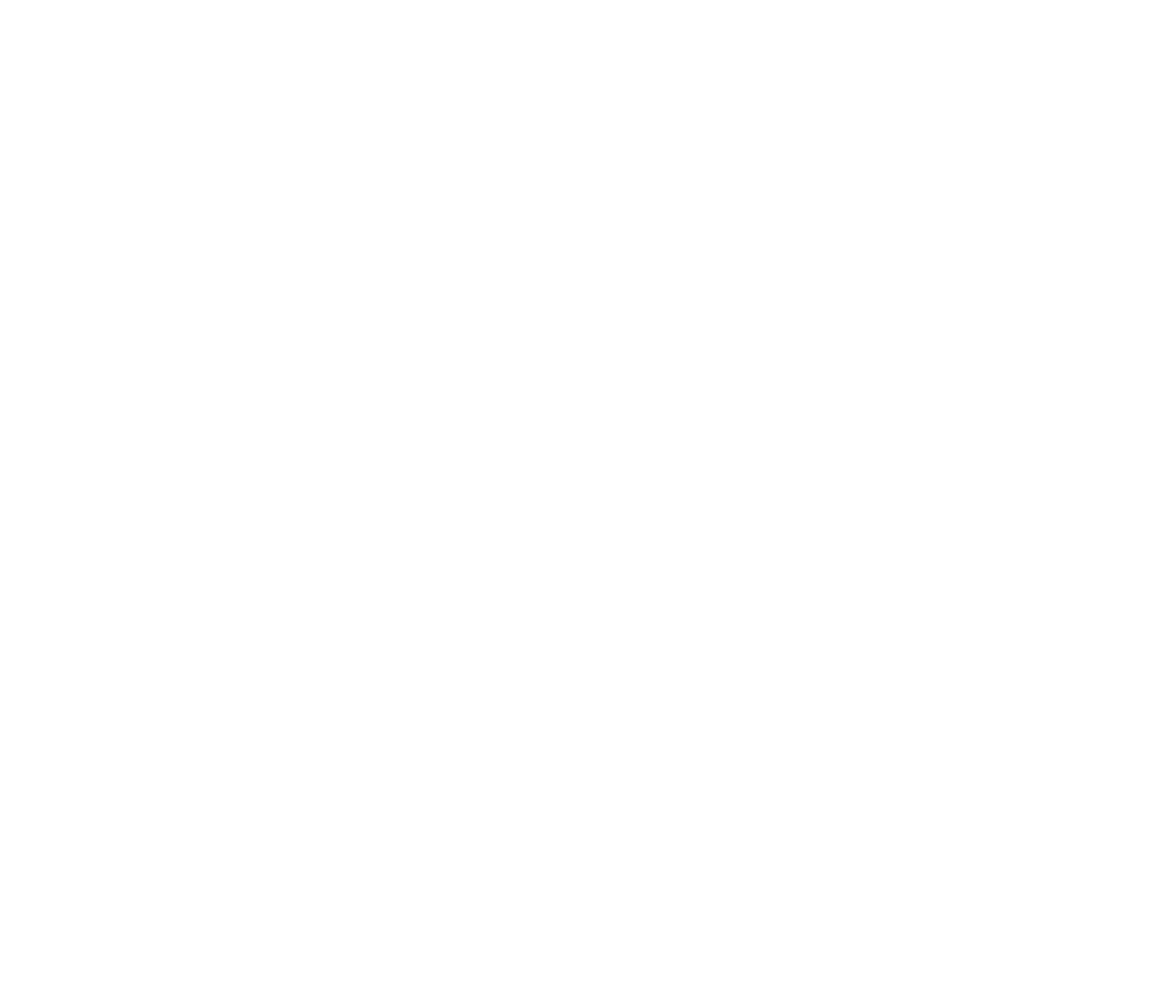
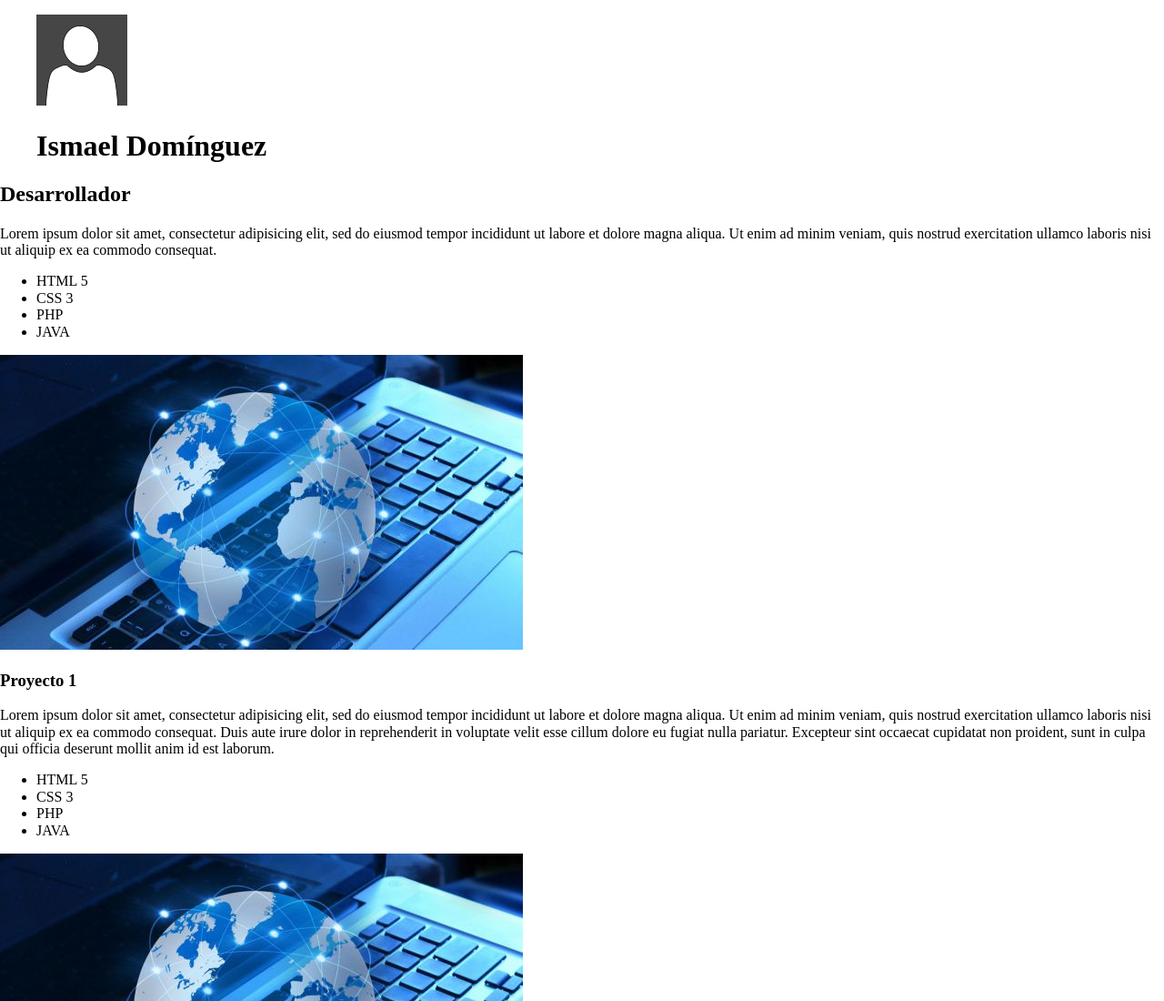
Before and after one commit to IsmaelDom/Proyecto-CSS, a plain HTML site: page index.html in a window 1280 px wide. Shown: the top 1100 px of the page at 91% size. Before the commit the page ends 800 px from the top, so only its background shows below. Drawn offline with Linux system fonts and the light colour scheme.

Commit message:
Crea la estructura en HTML 5

```diff
--- a/index.html
+++ b/index.html
@@ -7,6 +7,111 @@
     <link rel="stylesheet" type="text/css" href="css/estilo.css">
   </head>
   <body>
+    <section class="lateral">
+      <div class="perfil">
+          <figure class="perfil_min">
+            <img src="img/User.png" alt="" class="foto">
+            <h1 class="nombre">Ismael Domínguez</h1>
+          </figure>
+      </div>
 
+      <div class="info">
+        <h2 class="info_titulo">Desarrollador</h2>
+        <p class="info_descripcion">
+          Lorem ipsum dolor sit amet, consectetur adipisicing elit, sed do eiusmod tempor incididunt ut
+          labore et dolore magna aliqua. Ut enim ad minim veniam, quis nostrud exercitation ullamco
+          laboris nisi ut aliquip ex ea commodo consequat.
+        </p>
+
+        <ul class="habilidades">
+          <li class="habilidad">HTML 5</li>
+          <li class="habilidad">CSS 3</li>
+          <li class="habilidad">PHP</li>
+          <li class="habilidad">JAVA</li>
+        </ul>
+      </div>
+    </section>
+
+    <section class="proyectos">
+      <article class="proyecto">
+
+        <img src="img/fondo.jpg" alt="" class="proyecto_imagen">
+        <h3 class="proyecto_titulo">Proyecto 1</h3>
+        <p class="proyecto_desc">
+          Lorem ipsum dolor sit amet, consectetur adipisicing elit, sed do eiusmod tempor incididunt ut labore et dolore magna aliqua.
+          Ut enim ad minim veniam, quis nostrud exercitation ullamco laboris nisi ut aliquip ex ea commodo consequat.
+          Duis aute irure dolor in reprehenderit in voluptate velit esse cillum dolore eu fugiat nulla pariatur.
+          Excepteur sint occaecat cupidatat non proident, sunt in culpa qui officia deserunt mollit anim id est laborum.
+        </p>
+
+        <ul class="habilidades">
+          <li class="habilidad">HTML 5</li>
+          <li class="habilidad">CSS 3</li>
+          <li class="habilidad">PHP</li>
+          <li class="habilidad">JAVA</li>
+        </ul>
+
+      </article>
+
+      <article class="proyecto">
+
+        <img src="img/fondo.jpg" alt="" class="proyecto_imagen">
+        <h3 class="proyecto_titulo">Proyecto 2</h3>
+        <p class="proyecto_desc">
+          Lorem ipsum dolor sit amet, consectetur adipisicing elit, sed do eiusmod tempor incididunt ut labore et dolore magna aliqua.
+          Ut enim ad minim veniam, quis nostrud exercitation ullamco laboris nisi ut aliquip ex ea commodo consequat.
+          Duis aute irure dolor in reprehenderit in voluptate velit esse cillum dolore eu fugiat nulla pariatur.
+          Excepteur sint occaecat cupidatat non proident, sunt in culpa qui officia deserunt mollit anim id est laborum.
+        </p>
+
+        <ul class="habilidades">
+          <li class="habilidad">HTML 5</li>
+          <li class="habilidad">CSS 3</li>
+          <li class="habilidad">PHP</li>
+          <li class="habilidad">JAVA</li>
+        </ul>
+
+      </article>
+
+      <article class="proyecto">
+
+        <img src="img/fondo.jpg" alt="" class="proyecto_imagen">
+        <h3 class="proyecto_titulo">Proyecto 3</h3>
+        <p class="proyecto_desc">
+          Lorem ipsum dolor sit amet, consectetur adipisicing elit, sed do eiusmod tempor incididunt ut labore et dolore magna aliqua.
+          Ut enim ad minim veniam, quis nostrud exercitation ullamco laboris nisi ut aliquip ex ea commodo consequat.
+          Duis aute irure dolor in reprehenderit in voluptate velit esse cillum dolore eu fugiat nulla pariatur.
+          Excepteur sint occaecat cupidatat non proident, sunt in culpa qui officia deserunt mollit anim id est laborum.
+        </p>
+
+        <ul class="habilidades">
+          <li class="habilidad">HTML 5</li>
+          <li class="habilidad">CSS 3</li>
+          <li class="habilidad">PHP</li>
+          <li class="habilidad">JAVA</li>
+        </ul>
+
+      </article>
+
+      <article class="proyecto">
+
+        <img src="img/fondo.jpg" alt="" class="proyecto_imagen">
+        <h3 class="proyecto_titulo">Proyecto 4</h3>
+        <p class="proyecto_desc">
+          Lorem ipsum dolor sit amet, consectetur adipisicing elit, sed do eiusmod tempor incididunt ut labore et dolore magna aliqua.
+          Ut enim ad minim veniam, quis nostrud exercitation ullamco laboris nisi ut aliquip ex ea commodo consequat.
+          Duis aute irure dolor in reprehenderit in voluptate velit esse cillum dolore eu fugiat nulla pariatur.
+          Excepteur sint occaecat cupidatat non proident, sunt in culpa qui officia deserunt mollit anim id est laborum.
+        </p>
+
+        <ul class="habilidades">
+          <li class="habilidad">HTML 5</li>
+          <li class="habilidad">CSS 3</li>
+          <li class="habilidad">PHP</li>
+          <li class="habilidad">JAVA</li>
+        </ul>
+
+      </article>
+    </section>
   </body>
 </html>
```
